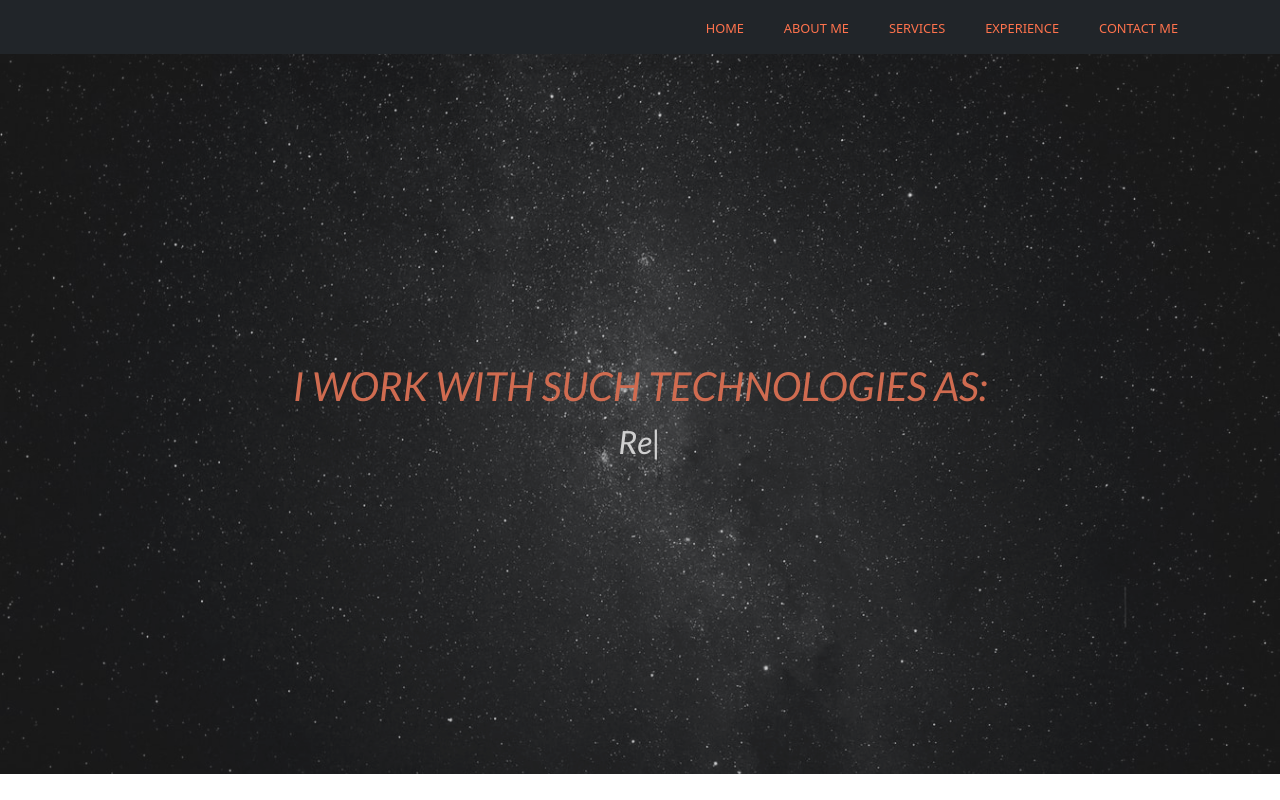
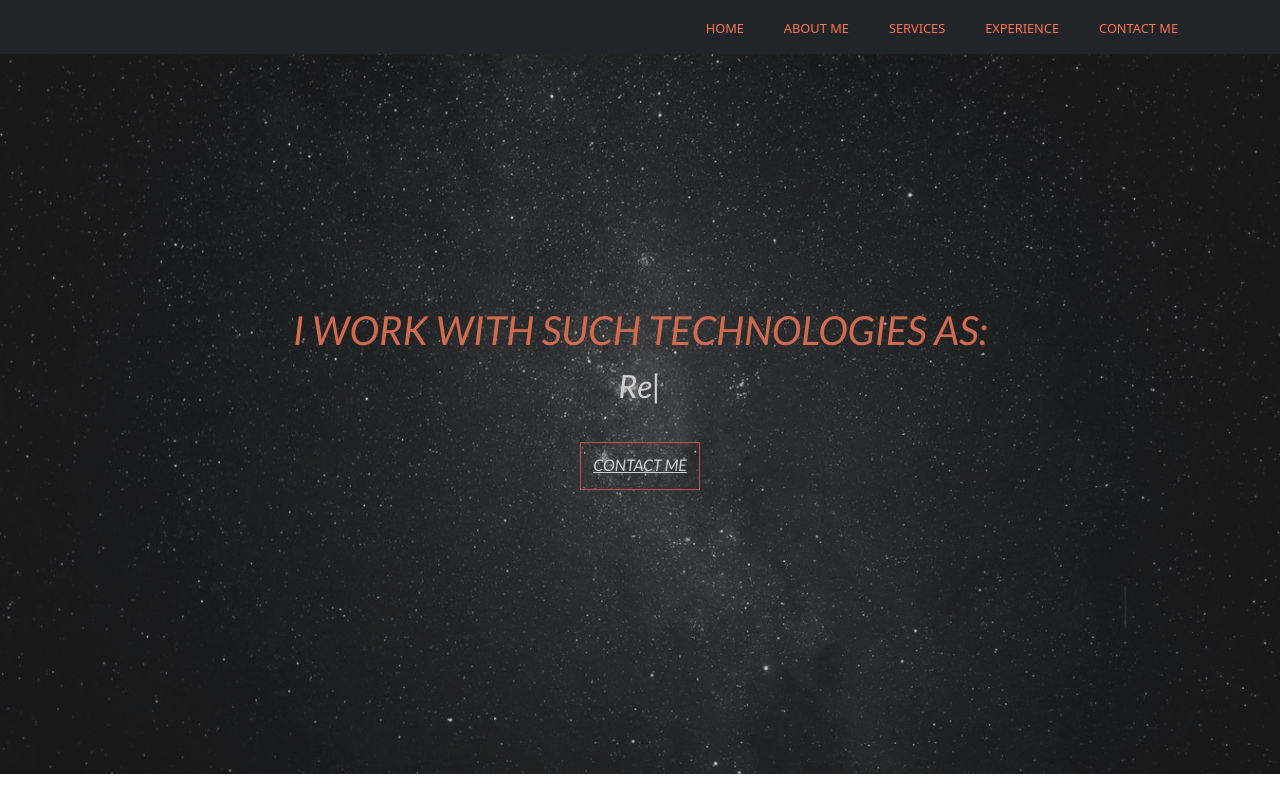
Before and after one commit to mpbialoszewski/cv, a React (Create React App) app: page / in a window 1280 px wide. Built offline with nearby package versions, Linux system fonts and the light colour scheme.

Commit message:
Adding 'Contact me' button

```diff
--- a/src/components/Header.jsx
+++ b/src/components/Header.jsx
@@ -14,6 +14,7 @@ const Header = () => {
                     backSpeed={80}
                     loop
                    />
+                   <a href='#' className ='btn-main-offer'> Contact me</a>
                </div>
                </div>
         </div>
```
